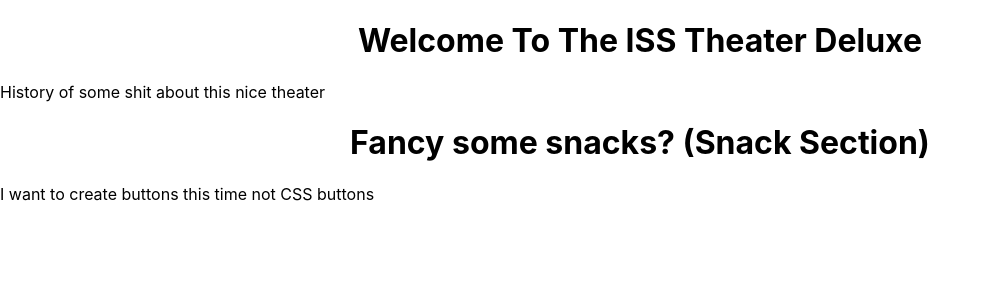
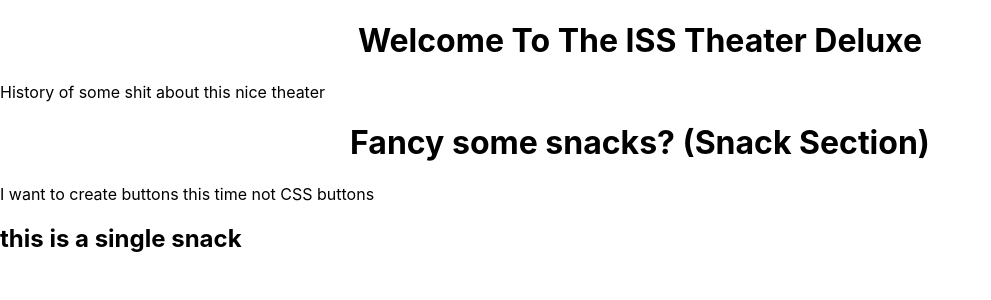
Before and after one commit to ISANCEHZ1994/theater_app_with_Redux, a React (Create React App) app: page / in a window 1280 px wide. Shown: the top 300 px of the page, without its empty margins (0-991 px from the left). Built offline with nearby package versions, Linux system fonts and the light colour scheme; no server answers.

Commit message:
added Snack Component

```diff
--- /dev/null
+++ b/src/Components/Snack.js
@@ -0,0 +1,7 @@
+import React from 'react';
+
+export default function Snack(){
+    return(
+        <h2> this is a single snack</h2>
+    )
+};
--- a/src/Components/Snacks.js
+++ b/src/Components/Snacks.js
@@ -1,5 +1,8 @@
 import React from 'react';
 // import { useSelector, useDispatch } from 'react-redux';
+import Snack from './Snack';
+
+
 
 export default class Snacks extends React.Component{
 
@@ -9,6 +12,7 @@ export default class Snacks extends React.Component{
             <div>
                 <h1 style={{textAlign: 'center'}}> Fancy some snacks? (Snack Section) </h1>
                I want to create buttons this time not CSS buttons
+               <Snack/>
             </div>
         )
     }
--- a/src/Components/Theather.js
+++ b/src/Components/Theather.js
@@ -10,7 +10,7 @@ import { handleMovies } from '../store/actions'; // function needs curly boys{}
     if(!movies.isLoaded){
         dispatch(handleMovies)
     }
-    // console.log(movies.isLoaded)
+    console.log(movies.isLoaded)
 
     return(
 
```
